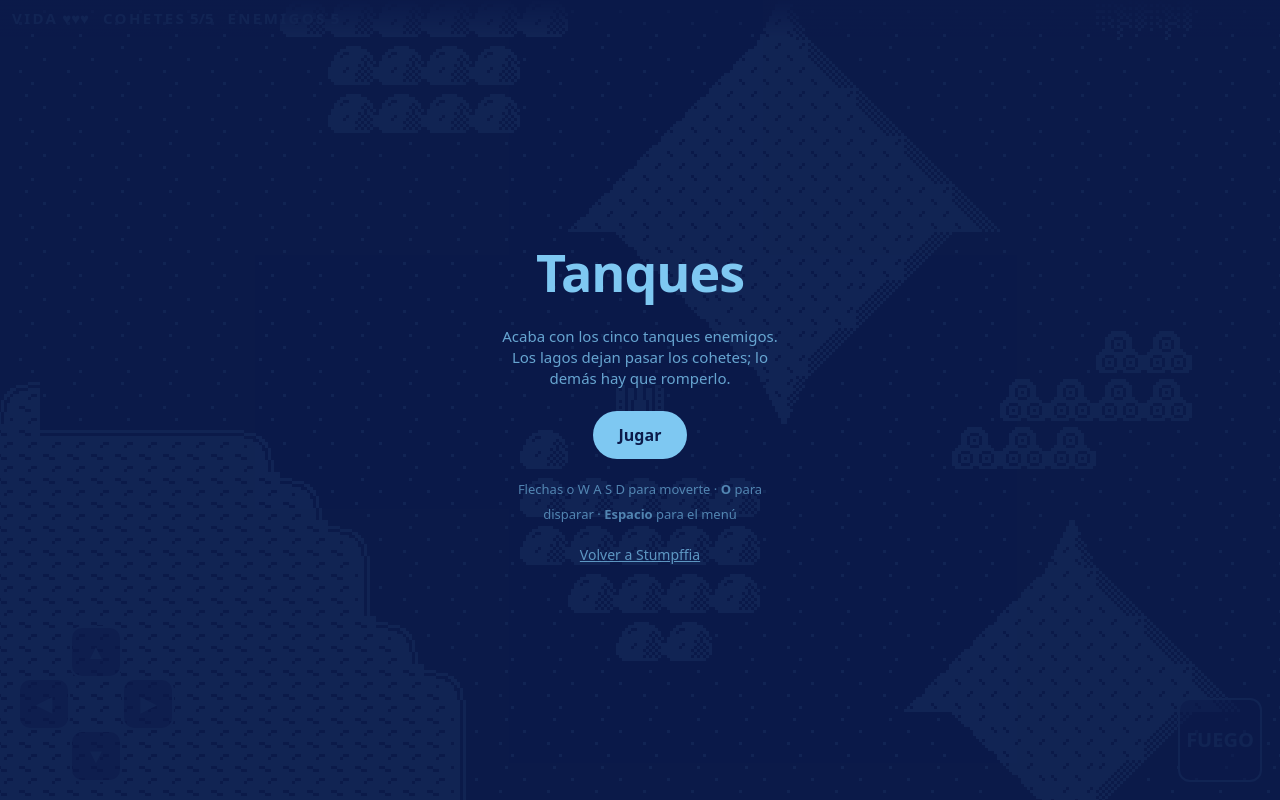
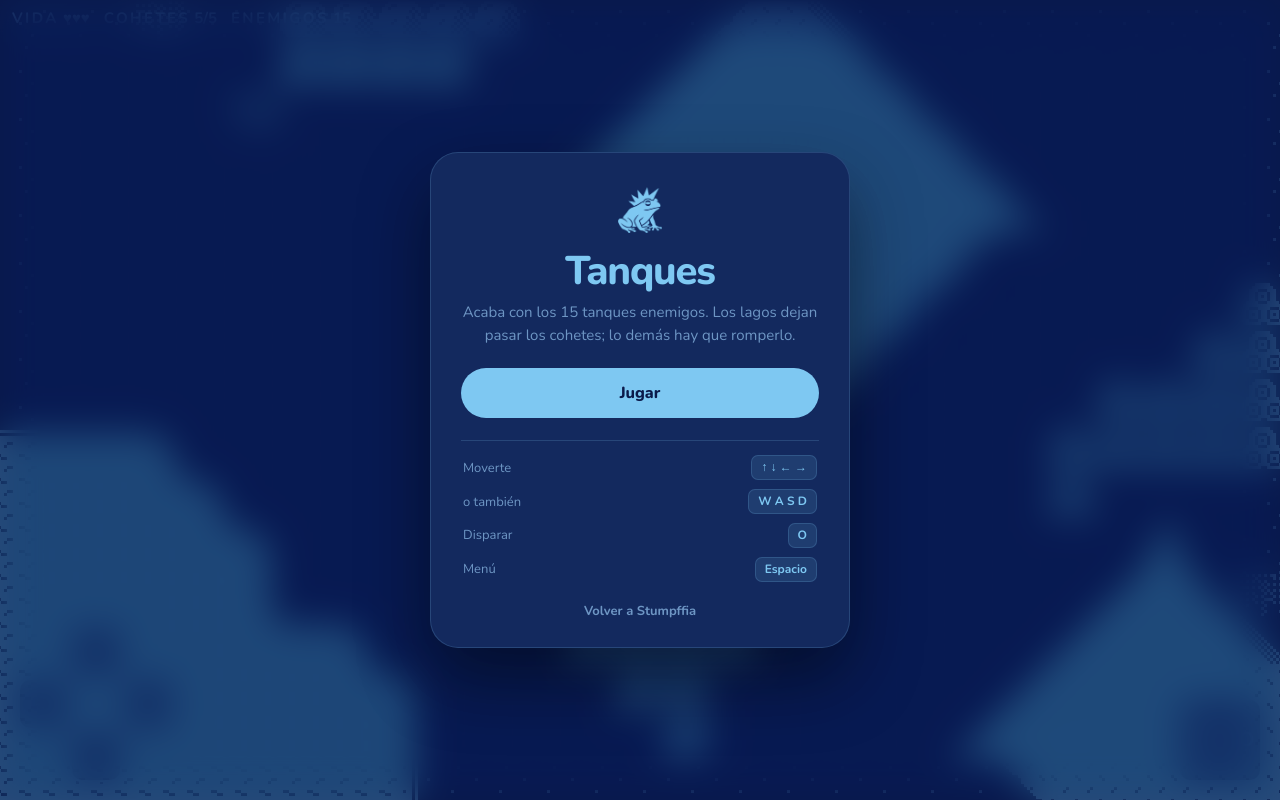
Before and after one commit to 1123Martha-Chess/Stumpffia---Videogames, a plain HTML site: page games/tanques/index.html in a window 1280 px wide. Drawn offline with Linux system fonts and the light colour scheme.

Commit message:
Tanques: impacto en cruz, 15 enemigos, menú en tarjeta y mapa mayor
- El cohete normal revienta en cruz y el supercohete en 3x3. Además, los
  tanques se comprueban por su posición dibujada y no por su casilla: un
  tanque a medio deslizar tenía ya la casilla de destino, así que el cohete
  lo atravesaba sin tocarlo. Ese era el que 'se escapaba por un milímetro'.
  El terreno se sigue rompiendo solo donde pega el cohete.
- De 5 a 15 enemigos, y el mapa de 40x40 a 48x48.
- Tras 3 a 5 disparos seguidos contra el mismo tanque sin tumbarlo, el
  enemigo lo deja en paz 6 segundos y se va a por el más cercano.
- Menú, pausa, victoria y derrota pasan a ser una tarjeta con la tipografía
  de la página y estilo Apple, con la paleta del juego intacta.

Co-Authored-By: Claude Opus 5 <noreply@anthropic.com>

```diff
--- a/assets/js/games.js
+++ b/assets/js/games.js
@@ -18,8 +18,8 @@ window.STUMPFFIA = {
       id: "tanques",
       nombre: "Tanques",
       emoji: "💥",
-      desc: "Cinco tanques enemigos te buscan. Los lagos dejan pasar los cohetes; lo demás hay que romperlo.",
-      peso: "13 KB",
+      desc: "Quince tanques enemigos te buscan. Los lagos dejan pasar los cohetes; lo demás hay que romperlo.",
+      peso: "14 KB",
       pronto: false
     },
     {
--- a/games/tanques/index.html
+++ b/games/tanques/index.html
@@ -8,13 +8,20 @@
 <meta name="color-scheme" content="dark">
 <link rel="icon" href="/assets/img/icon-192.png" type="image/png">
 <link rel="manifest" href="/manifest.webmanifest">
+<link rel="stylesheet" href="/assets/css/fuente.css">
 <style>
-  :root { --marino:#0B1A4A; --claro:#7EC8F2; }
+  :root {
+    --marino:#0B1A4A;          /* fondo */
+    --tarjeta:#13295E;         /* superficie de la tarjeta */
+    --claro:#7EC8F2;           /* 9.1:1 sobre el fondo, 7.6:1 sobre la tarjeta */
+    --apagado:#6E96C4;         /* 4.5:1 sobre la tarjeta */
+    --borde:rgba(126,200,242,.18);
+  }
   * { box-sizing:border-box; -webkit-tap-highlight-color:transparent; }
   html, body { height:100%; }
   body {
     margin:0; background:var(--marino); color:var(--claro);
-    font:15px/1.4 ui-rounded,"SF Pro Rounded",system-ui,sans-serif;
+    font:15px/1.4 "Nunito",ui-rounded,"SF Pro Rounded",system-ui,sans-serif;
     display:flex; flex-direction:column; align-items:center; justify-content:center;
     overflow:hidden; touch-action:none; -webkit-user-select:none; user-select:none;
   }
@@ -52,21 +59,55 @@
   /* Pantallas de menú, victoria y derrota */
   #capa {
     position:fixed; inset:0; z-index:10;
-    display:none; flex-direction:column; align-items:center; justify-content:center;
-    gap:18px; padding:24px; text-align:center;
-    background:rgba(11,26,74,.94);
+    display:none; align-items:center; justify-content:center; padding:20px;
+    background:rgba(11,26,74,.72);
+    backdrop-filter:saturate(160%) blur(18px);
+    -webkit-backdrop-filter:saturate(160%) blur(18px);
   }
   #capa.visible { display:flex; }
-  #capa h1 { font-size:clamp(28px,9vw,52px); margin:0; letter-spacing:-.02em; }
-  #capa p { margin:0; max-width:34ch; opacity:.8; }
-  #capa .teclas { font-size:13px; opacity:.6; line-height:1.9; }
-  #capa button {
-    min-height:48px; padding:0 26px; margin-top:4px;
+
+  .tarjeta {
+    width:min(420px,100%); padding:34px 30px 26px; text-align:center;
+    background:var(--tarjeta); border:1px solid var(--borde); border-radius:28px;
+    box-shadow:0 30px 70px rgba(0,0,0,.45);
+  }
+  .tarjeta-marca {
+    width:46px; height:46px; margin:0 auto 16px;
+    background:var(--claro);
+    -webkit-mask:url("/assets/img/logo-96.png") center/contain no-repeat;
+    mask:url("/assets/img/logo-96.png") center/contain no-repeat;
+  }
+  .tarjeta h1 {
+    margin:0 0 8px; font-size:clamp(30px,8vw,40px);
+    font-weight:800; letter-spacing:-.03em; line-height:1.1;
+  }
+  .tarjeta p { margin:0; color:var(--apagado); font-size:15px; line-height:1.5; }
+  .tarjeta button {
+    width:100%; min-height:50px; margin-top:22px;
     border:none; border-radius:999px; cursor:pointer;
     font:inherit; font-size:16px; font-weight:800;
     background:var(--claro); color:var(--marino);
+    transition:transform .12s ease, opacity .15s ease;
   }
-  #capa a { color:var(--claro); font-size:14px; opacity:.7; }
+  .tarjeta button:hover { opacity:.88; }
+  .tarjeta button:active { transform:scale(.98); }
+
+  .controles {
+    margin:22px 0 0; padding:14px 2px 2px; border-top:1px solid var(--borde);
+    display:grid; gap:9px; font-size:13px;
+  }
+  .controles div { display:flex; align-items:center; justify-content:space-between; gap:12px; }
+  .controles span { color:var(--apagado); }
+  .controles kbd {
+    font:inherit; font-size:12px; font-weight:700;
+    padding:3px 9px; border-radius:7px;
+    background:rgba(126,200,242,.12); border:1px solid var(--borde); color:var(--claro);
+  }
+  .tarjeta a {
+    display:inline-block; margin-top:18px;
+    color:var(--apagado); font-size:13px; font-weight:700; text-decoration:none;
+  }
+  .tarjeta a:hover { color:var(--claro); }
 </style>
 </head>
 <body>
@@ -91,13 +132,19 @@
 </div>
 
 <div id="capa">
+  <div class="tarjeta">
+    <div class="tarjeta-marca" aria-hidden="true"></div>
     <h1 id="capa-titulo">Tanques</h1>
     <p id="capa-texto"></p>
     <button id="capa-boton">Jugar</button>
-  <p class="teclas">
-    Flechas o W A S D para moverte · <b>O</b> para disparar · <b>Espacio</b> para el menú
-  </p>
+    <div class="controles">
+      <div><span>Moverte</span><kbd>↑ ↓ ← →</kbd></div>
+      <div><span>o también</span><kbd>W A S D</kbd></div>
+      <div><span>Disparar</span><kbd>O</kbd></div>
+      <div><span>Menú</span><kbd>Espacio</kbd></div>
+    </div>
     <a href="/">Volver a Stumpffia</a>
+  </div>
 </div>
 
 <script>
@@ -119,88 +166,104 @@ const BITS = "AYABgAGAYYatte23rbXtt6vV69er1evXrDXv92AGAAABgAGAAYBhhu23rbXtt62169
 // Generado por convertir-mapa.mjs desde mapaTanques.png — no editar a mano.
 const MAPA_CODIGOS = {"suelo":".","borde":"#","lago":"~","montana":"^","piedras":"p","troncos":"t","barrera_metal":"b","roca":"r"};
 const MAPA_FILAS = [
-  "########################################",
-  "########################################",
-  "##.........ttttt.....ttttt.............#",
-  "##..........tttt....ttttttt............#",
-  "##..................ttttttt............#",
-  "##..................ttttttt............#",
-  "##..................ttttt..............#",
-  "##.....bb............tt................#",
-  "##............................bb.......#",
-  "##..........................bbbb.......#",
-  "##............rrrr..........bbbb.......#",
-  "##............rrrr..........bbbb.......#",
-  "##..^........rrrrrr....^...........rrr.#",
-  "##.^^^........rrrr....^^^.........rrrrr#",
-  "##^^^^^.......rrrr...^^^^^........rrrrr#",
-  "##.^^^..............^^^^^^^.......rrrrr#",
-  "##..^..............^^^^^^^^^.......rrr.#",
-  "##..................^^^^^^^............#",
-  "##...................^^^^^.............#",
-  "##....................^^^.....tt.......#",
-  "##bb...~...............^....tttt......r#",
-  "##bb..~~~~~~~.....r........ttt.......rr#",
-  "##b..~~~~~~~~~....rrrrr..............rr#",
-  "##...~~~~~~~~~~...rrrrr......^.......rr#",
-  "##..~~~~~~~~~~~....rrrr.....^^^.......r#",
-  "##.~~~~~~~~~~~~~....rr.....^^^^^.......#",
-  "##.~~~~~~~~~~~~~~.........^^^^^^^......#",
-  "##.~~~~~~~~~~~~~~..........^^^^^.......#",
-  "##..~~~~~~~~~~~~~...........^^^........#",
-  "##..~~~~~~~~~~~~~............^.........#",
-  "##..~~~~~~~~~~~~.......................#",
-  "##...~~~~~~~~~~~.......................#",
-  "##....~~~~~~~~~......tt..............bb#",
-  "##.....~~~~~~~~......................bb#",
-  "##......~~~~~~~......................bb#",
-  "##...................................bb#",
-  "##...................................bb#",
-  "##.....................................#",
-  "##.....................................#",
-  "########################################"
+  "################################################",
+  "################################################",
+  "##...........tttttt.......t...................##",
+  "##...........tttttt......ttttttt..............##",
+  "##...............tt.....tttttttt..............##",
+  "##......................tttttttt..............##",
+  "##......................tttttttt..............##",
+  "##......................ttttttt...............##",
+  "##.......b...............tttt.................##",
+  "##.......b..........................b.........##",
+  "##................................b.bbb.......##",
+  "##...............................bbbbbb.......##",
+  "##...............rrrr............bbbbbb.......##",
+  "##...............rrrrr...........bbbbb........##",
+  "##..............rrrrrr........................##",
+  "##....^.........rrrrrr.....^..............rrrr##",
+  "##...^^^.........rrrrr....^^^............rrrrr##",
+  "##..^^^^^........rrrr....^^^^^...........rrrrr##",
+  "##...^^^................^^^^^^^..........rrrrr##",
+  "##....^................^^^^^^^^^.........rrrrr##",
+  "##....................^^^^^^^^^^^..........rr.##",
+  "##.....................^^^^^^^^^...............#",
+  "##......................^^^^^^^......t.........#",
+  "##.......................^^^^^......ttt........#",
+  "##.b....~.................^^^.....tttt.......r##",
+  "##.bb..~~~~~~~~......r.....^.....ttttt.......r##",
+  "##bbb..~~~~~~~~~.....rrrrrrr.....t..........rrr#",
+  "##....~~~~~~~~~~~....rrrrrrr.......^........rrr#",
+  "##...~~~~~~~~~~~~.....rrrrrr......^^^........rr#",
+  "##..~~~~~~~~~~~~~~~....rrrr......^^^^^.......rr#",
+  "##..~~~~~~~~~~~~~~~~....rr......^^^^^^^.......##",
+  "##.~~~~~~~~~~~~~~~~~.....r.....^^^^^^^^^......##",
+  "##..~~~~~~~~~~~~~~~~............^^^^^^^.......##",
+  "##..~~~~~~~~~~~~~~~~.............^^^^^........##",
+  "##..~~~~~~~~~~~~~~~~..............^^^.........##",
+  "##...~~~~~~~~~~~~~~~...............^..........##",
+  "##...~~~~~~~~~~~~~~~..........................##",
+  "##....~~~~~~~~~~~~~...........................##",
+  "##.....~~~~~~~~~~~~.......t..................b.#",
+  "##.....~~~~~~~~~~~........tt................bb##",
+  "##......~~~~~~~~~~..........................bbb#",
+  "##........~~~~~~~~..........................bbb#",
+  "##..........................................bb##",
+  "##..........................................bb##",
+  "##.............................................#",
+  "##............................................##",
+  "###...........................................##",
+  "################################################"
 ];
 const MAPA_ROJAS = [
-  "1111111111111111111111111111111111111111",
-  "1111111111111111111111111111111111111111",
-  "1100000000000000000000000000000000000001",
-  "1100000000000000000000000000000000000001",
-  "1100000000000000000000000000000000000001",
-  "1100000000000000000000000000000000000001",
-  "1100000000000000000000000000000000000001",
-  "1100000000000000000000000000000000000001",
-  "1100000000000000000000000000000000000001",
-  "1100000000000000000000000000000000000001",
-  "1100000000000000000000000000000000000001",
-  "1100000000000000000000000000000000000001",
-  "1100000000000000000000000000000000000001",
-  "1100000000000000000000000000000000000001",
-  "1100000000000000000000000000000000000001",
-  "1100000000000000000000000000000000000001",
-  "1100000000000000000000000000000000000001",
-  "1100000000000000000000000000000000000001",
-  "1100000000000000000000000000000000000001",
-  "1100000000000000000000000000000000000001",
-  "1100000000000000000000000000000000000001",
-  "1100000000000000000000000000000000000001",
-  "1100000000000000000000000000000000000001",
-  "1100000000000000000000000000000000000001",
-  "1100000000000000000000000000000000000001",
-  "1100000000000000000000000000000000000001",
-  "1100000000000000000000000000000000000001",
-  "1100000000000000000000000000000000000001",
-  "1100000000000000000000000000000000000001",
-  "1100000000000000000000000000000000000001",
-  "1100000000000000000000000000000000000001",
-  "1100000000000000000000000000000000000001",
-  "1100000000000000000000000000000000000001",
-  "1100000000000000000000000000000000000001",
-  "1100000000000000000000000000000000000001",
-  "1100000000000000000000000000000000000001",
-  "1100000000000000000000000000000000000001",
-  "1100000000000000000000000000000000000001",
-  "1100000000000000000000000000000000000001",
-  "1111111111111111111111111111111111111111"
+  "111111111111111111111111111111111111111111111111",
+  "111111111111111111111111111111111111111111111111",
+  "110000000000000000000000000000000000000000000011",
+  "110000000000000000000000000000000000000000000011",
+  "110000000000000000000000000000000000000000000011",
+  "110000000000000000000000000000000000000000000011",
+  "110000000000000000000000000000000000000000000011",
+  "110000000000000000000000000000000000000000000011",
+  "110000000000000000000000000000000000000000000011",
+  "110000000000000000000000000000000000000000000011",
+  "110000000000000000000000000000000000000000000011",
+  "110000000000000000000000000000000000000000000011",
+  "110000000000000000000000000000000000000000000011",
+  "110000000000000000000000000000000000000000000011",
+  "110000000000000000000000000000000000000000000011",
+  "110000000000000000000000000000000000000000000011",
+  "110000000000000000000000000000000000000000000011",
+  "110000000000000000000000000000000000000000000011",
+  "110000000000000000000000000000000000000000000011",
+  "110000000000000000000000000000000000000000000011",
+  "110000000000000000000000000000000000000000000011",
+  "110000000000000000000000000000000000000000000001",
+  "110000000000000000000000000000000000000000000001",
+  "110000000000000000000000000000000000000000000001",
+  "110000000000000000000000000000000000000000000011",
+  "110000000000000000000000000000000000000000000011",
+  "110000000000000000000000000000000000000000000001",
+  "110000000000000000000000000000000000000000000001",
+  "110000000000000000000000000000000000000000000001",
+  "110000000000000000000000000000000000000000000001",
+  "110000000000000000000000000000000000000000000011",
+  "110000000000000000000000000000000000000000000011",
+  "110000000000000000000000000000000000000000000011",
+  "110000000000000000000000000000000000000000000011",
+  "110000000000000000000000000000000000000000000011",
+  "110000000000000000000000000000000000000000000011",
+  "110000000000000000000000000000000000000000000011",
+  "110000000000000000000000000000000000000000000011",
+  "110000000000000000000000000000000000000000000001",
+  "110000000000000000000000000000000000000000000011",
+  "110000000000000000000000000000000000000000000001",
+  "110000000000000000000000000000000000000000000001",
+  "110000000000000000000000000000000000000000000011",
+  "110000000000000000000000000000000000000000000011",
+  "110000000000000000000000000000000000000000000001",
+  "110000000000000000000000000000000000000000000011",
+  "111000000000000000000000000000000000000000000011",
+  "111111111111111111111111111111111111111111111111"
 ];
 /* MAPA-FIN */
 
@@ -487,6 +550,7 @@ const MUNICION_MAX = 5;      // "solo 5 balas"
 const RECARGA = 2;           // un cohete cada 2 segundos
 const REGENERACION = 15;     // vuelve una vida tras 15 s sin recibir daño
 const ALCANCE = 20;          // casillas que vuela un cohete
+const ENEMIGOS = 15;         // cuántos tanques enemigos salen
 const VISTA_ENEMIGO = 9;     // radio en el que un enemigo dispara a otro tanque
 const PERSECUCION = 26;      // radio en el que se pone en marcha hacia él
 const GRACIA = 1;            // segundos invulnerable tras recibir un impacto
@@ -514,7 +578,11 @@ function nuevoTanque(x, y, esJugador) {
     municionDoble: 0,
     /* sólo enemigos */
     pensar: 0,
-    objetivo: null
+    objetivo: null,
+    tirosSeguidos: 0,        // disparos lanzados contra el mismo tanque
+    tope: 3 + entero(3),     // entre 3 y 5: ahí se cansa y busca otro
+    harto: null,             // el tanque que deja en paz un rato
+    hartoHasta: 0
   };
 }
 
@@ -559,15 +627,28 @@ function explotar(x, y) {
 }
 
 /* Un cohete llegó a una casilla: rompe terreno, hiere tanques y revienta. */
+const CRUZ = [[0,0],[1,0],[-1,0],[0,1],[0,-1]];
+const CUADRO = [[-1,-1],[0,-1],[1,-1],[-1,0],[0,0],[1,0],[-1,1],[0,1],[1,1]];
+
 function impactar(c) {
-  const celdas = c.super
-    ? [[-1,-1],[0,-1],[1,-1],[-1,0],[0,0],[1,0],[-1,1],[0,1],[1,1]]   // 3x3
-    : [[0,0]];
+  /* El cohete normal revienta en cruz y el supercohete en 3x3. La cruz es
+     lo que impide que un tanque se salve por estar media casilla más allá;
+     el terreno, en cambio, solo se rompe donde pega, o el mapa se arrasa. */
+  const alcance = c.super ? CUADRO : CRUZ;
 
-  for (const [ox, oy] of celdas) {
+  const i0 = c.y * mundo.ancho + c.x;
+  if (enMapa(c.x, c.y)) {
+    const terreno = TERRENO[mundo.tipo[i0]];
+    if (terreno.vida > 0 && terreno.vida !== Infinity) {
+      mundo.vida[i0] -= c.dano;
+      if (mundo.vida[i0] <= 0) ponerCasilla(c.x, c.y, "suelo");
+    }
+  }
+
+  /* el supercohete sí arrasa su cuadro entero */
+  if (c.super) for (const [ox, oy] of alcance) {
     const x = c.x + ox, y = c.y + oy;
-    if (!enMapa(x, y)) continue;
-
+    if (!enMapa(x, y) || (!ox && !oy)) continue;
     const i = y * mundo.ancho + x;
     const terreno = TERRENO[mundo.tipo[i]];
     if (terreno.vida > 0 && terreno.vida !== Infinity) {
@@ -575,9 +656,16 @@ function impactar(c) {
       if (mundo.vida[i] <= 0) ponerCasilla(x, y, "suelo");
     }
 
+  }
+
+  /* Los tanques se comprueban por donde se ven, no por la casilla a la que
+     van: si no, uno que está deslizándose entre dos casillas se libra. */
   for (const t of juego.tanques) {
-      if (t.vivo && t.x === x && t.y === y && t !== c.de) herir(t, c.dano);
-    }
+    if (!t.vivo || t === c.de) continue;
+    const dx = Math.abs(t.px - c.x), dy = Math.abs(t.py - c.y);
+    const dentro = c.super ? (dx <= 1.4 && dy <= 1.4)   // cuadro de 3x3
+                           : (dx + dy <= 1.4);          // cruz
+    if (dentro) herir(t, c.dano);
   }
   explotar(c.x, c.y);
 }
@@ -655,22 +743,43 @@ function pensarEnemigo(t, dt) {
   if (t.pensar > 0) return;
   t.pensar = 0.25;
 
-  /* ¿Hay algún otro tanque cerca? Le dispara a quien sea, incluso a los suyos. */
+  /* ¿Hay algún otro tanque cerca? Le dispara a quien sea, incluso a los suyos.
+     Si lleva muchos tiros contra el mismo sin tumbarlo, lo deja en paz un rato
+     y se va a por el más cercano: así no se obsesiona con uno inalcanzable. */
+  if (t.harto && juego.tiempo > t.hartoHasta) t.harto = null;
+
   let cerca = null, mejor = Infinity;
+  for (const o of juego.tanques) {
+    if (!o.vivo || o === t || o === t.harto) continue;
+    const dist = Math.abs(o.x - t.x) + Math.abs(o.y - t.y);
+    if (dist < mejor && dist <= PERSECUCION) { mejor = dist; cerca = o; }
+  }
+  if (!cerca && t.harto) {            // si no queda nadie más, vuelve a él
+    t.harto = null;
     for (const o of juego.tanques) {
       if (!o.vivo || o === t) continue;
       const dist = Math.abs(o.x - t.x) + Math.abs(o.y - t.y);
       if (dist < mejor && dist <= PERSECUCION) { mejor = dist; cerca = o; }
     }
-  t.objetivo = cerca;
+  }
+
+  if (cerca !== t.objetivo) { t.objetivo = cerca; t.tirosSeguidos = 0; }
 
   /* Si está alineado con alguien, le apunta. Nunca gasta tiros contra el borde. */
   for (const dir of Object.keys(DIRS)) {
     const vista = mirar(t.x, t.y, dir, t);
     if (vista.que === "tanque" && vista.paso <= VISTA_ENEMIGO) {
       t.dir = dir;
-      if (disparar(t)) return;        // sin munición: mejor moverse que quedarse plantado
-      break;
+      if (disparar(t)) {
+        if (vista.tanque === t.objetivo && ++t.tirosSeguidos >= t.tope) {
+          t.harto = t.objetivo;       // se cansa de este y va por otro
+          t.hartoHasta = juego.tiempo + 6;
+          t.tirosSeguidos = 0;
+          t.tope = 3 + entero(3);
+        }
+        return;
+      }
+      break;                          // sin munición: mejor moverse que quedarse plantado
     }
     /* un muro rompible delante del objetivo: vale la pena abrirlo a tiros */
     if (vista.que === "muro" && cerca && vista.paso <= 3) {
@@ -774,7 +883,8 @@ function actualizar(dt) {
       c.x += d.dx; c.y += d.dy; c.recorrido++;
 
       const golpeado = juego.tanques.find(
-        (t) => t.vivo && t !== c.de && t.x === c.x && t.y === c.y);
+        (t) => t.vivo && t !== c.de &&
+               Math.abs(t.px - c.x) < 0.8 && Math.abs(t.py - c.y) < 0.8);
 
       if (!enMapa(c.x, c.y) || golpeado || !pasaBala(c.x, c.y)) {
         impactar(c);
@@ -914,16 +1024,18 @@ function mostrarCapa(titulo, texto, boton) {
 function terminar(resultado) {
   juego.estado = resultado;
   if (resultado === "ganaste") {
-    mostrarCapa("¡Ganaste!", "Acabaste con todos los tanques enemigos.", "Jugar otra vez");
+    mostrarCapa("¡Ganaste!", "Acabaste con los " + ENEMIGOS + " tanques enemigos.", "Jugar otra vez");
   } else {
-    mostrarCapa("Perdiste", "Tu tanque fue destruido.", "Intentar otra vez");
+    const caidos = ENEMIGOS - juego.tanques.filter((t) => !t.jugador && t.vivo).length;
+    mostrarCapa("Perdiste", "Tu tanque fue destruido. Te llevaste " + caidos + " por delante.", "Intentar otra vez");
   }
 }
 
 function abrirMenu() {
   if (juego.estado !== "jugando") return;
   juego.estado = "menu";
-  mostrarCapa("Pausa", "", "Seguir jugando");
+  const quedan = juego.tanques.filter((t) => !t.jugador && t.vivo).length;
+  mostrarCapa("Pausa", "Quedan " + quedan + " de " + ENEMIGOS + " tanques enemigos.", "Seguir jugando");
 }
 
 function botonCapa() {
@@ -956,13 +1068,13 @@ function empezar(numeroEnemigos) {
   juego.jugador = nuevoTanque(jx, jy, true);
   juego.tanques.push(juego.jugador);
 
-  const cuantos = numeroEnemigos === undefined ? 5 : numeroEnemigos;
+  const cuantos = numeroEnemigos === undefined ? ENEMIGOS : numeroEnemigos;
   const alcanzable = alcanzablesDesde(jx, jy);
   let puestos = 0, intentos = 0;
   while (puestos < cuantos && intentos++ < 4000) {
     const x = 1 + entero(mundo.ancho - 2), y = 1 + entero(mundo.alto - 2);
     if (!alcanzable[y * mundo.ancho + x] || ocupada(x, y, null)) continue;
-    if (Math.abs(x - jx) + Math.abs(y - jy) < 16) continue;
+    if (Math.abs(x - jx) + Math.abs(y - jy) < 14) continue;
     if (x === jx || y === jy) continue;   // nunca en linea de tiro directa
     juego.tanques.push(nuevoTanque(x, y, false));
     puestos++;
@@ -1044,7 +1156,7 @@ window.TANQUES = { juego, empezar, mundo, teclas, disparar, mover, actualizar };
 ajustarLienzo();
 empezar();
 juego.estado = "menu";
-mostrarCapa("Tanques", "Acaba con los cinco tanques enemigos. Los lagos dejan pasar los cohetes; lo demás hay que romperlo.", "Jugar");
+mostrarCapa("Tanques", "Acaba con los " + ENEMIGOS + " tanques enemigos. Los lagos dejan pasar los cohetes; lo demás hay que romperlo.", "Jugar");
 requestAnimationFrame(cuadro);
 </script>
 </body>
--- a/sw.js
+++ b/sw.js
@@ -1,7 +1,7 @@
 /* Stumpffia service worker.
    Sube el número de CACHE cada vez que publiques cambios. */
 
-var CACHE = "stumpffia-v4";
+var CACHE = "stumpffia-v5";
 
 var ESENCIALES = [
   "/",
```
Lines whose indentation alone changed are shown as unchanged.
